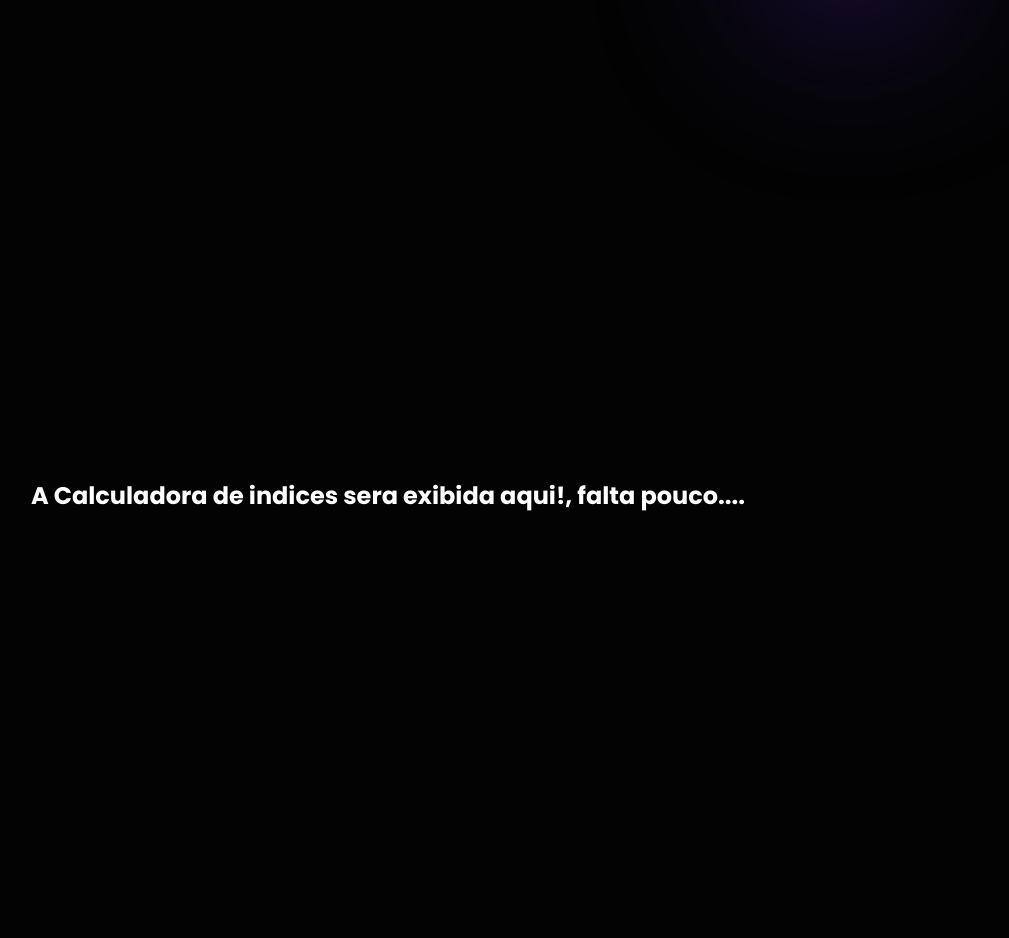
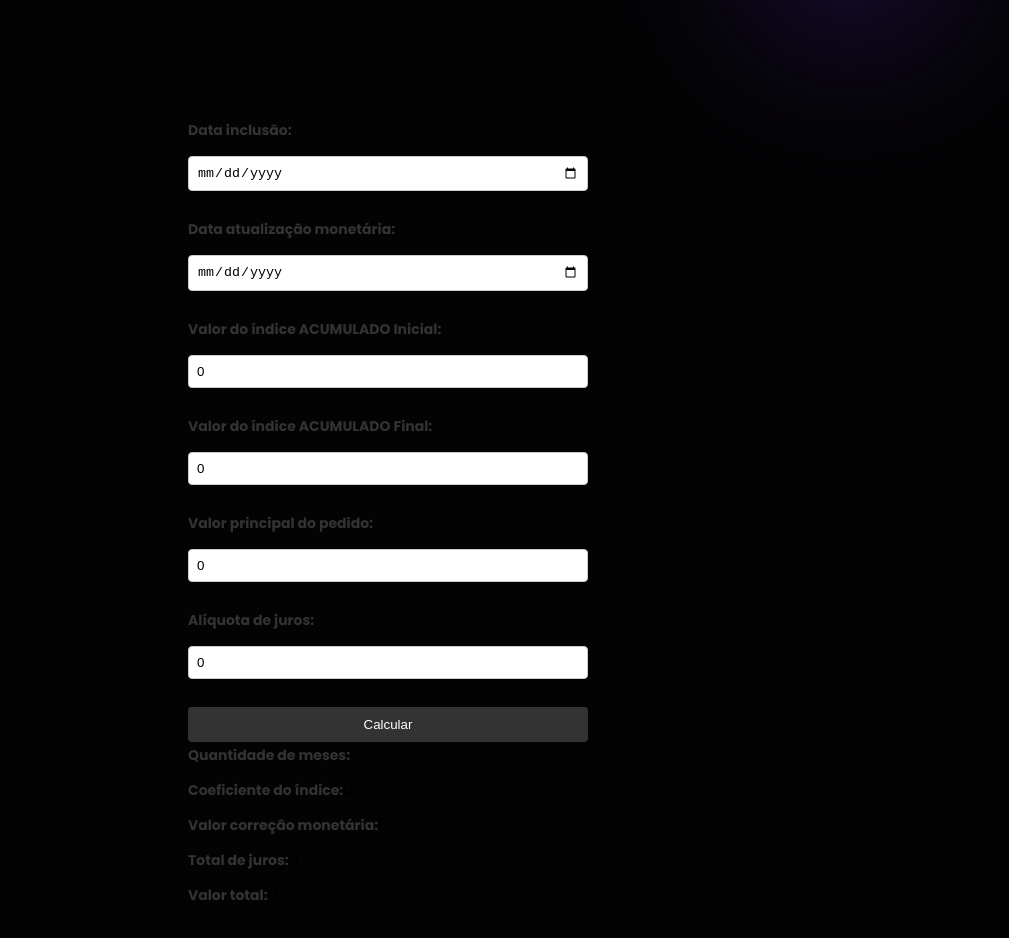
Before and after one commit to projetoschain/projeto-projuris-indices, a Next.js app: page / in a window 1280 px wide. Shown: the part 680-1618 px from the top of the page, without its empty margins (202-1211 px from the left). Built offline with nearby package versions, Linux system fonts and the light colour scheme.

Commit message:
aqaqaqaqa

```diff
--- a/src/components/templates/Calc/sections/Calc/index.tsx
+++ b/src/components/templates/Calc/sections/Calc/index.tsx
@@ -1,17 +1,119 @@
-
-import * as S from "../../styles";
-import * as IS from "./styles";
-
+import React, { useState } from 'react';
+import {
+  CalcContainer,
+  CalcForm,
+  CalcField,
+  CalcLabel,
+  CalcInput,
+  CalcButton,
+  CalcResult
+} from './styles';
 
 const Calc = () => {
+  const [dataInclusao, setDataInclusao] = useState('');
+  const [dataAtualizacao, setDataAtualizacao] = useState('');
+  const [indiceInicial, setIndiceInicial] = useState(0);
+  const [indiceFinal, setIndiceFinal] = useState(0);
+  const [valorPrincipal, setValorPrincipal] = useState(0);
+  const [aliquotaJuros, setAliquotaJuros] = useState(0);
+  const [quantidadeMeses, setQuantidadeMeses] = useState(0);
+  const [coeficienteIndice, setCoeficienteIndice] = useState(0);
+  const [valorCorrecao, setValorCorrecao] = useState(0);
+  const [totalJuros, setTotalJuros] = useState(0);
+  const [valorTotal, setValorTotal] = useState(0);
+
+  const handleCalculate = (e: React.FormEvent) => {
+    e.preventDefault();
+    // Lógica de cálculo aqui
+  };
+
   return (
-    <S.Section id="calc">
-      <IS.Container>
-        <S.H1>A Calculadora de indices sera exibida aqui!, falta pouco....</S.H1>
-        <IS.CardsArea>
-        </IS.CardsArea>
-      </IS.Container>
-    </S.Section>
+    <CalcContainer>
+      <CalcForm>
+        <CalcField>
+          <CalcLabel>Data inclusão:</CalcLabel>
+          <CalcInput
+            type="date"
+            value={dataInclusao}
+            onChange={(e) => setDataInclusao(e.target.value)}
+          />
+        </CalcField>
+
+        <CalcField>
+          <CalcLabel>Data atualização monetária:</CalcLabel>
+          <CalcInput
+            type="date"
+            value={dataAtualizacao}
+            onChange={(e) => setDataAtualizacao(e.target.value)}
+          />
+        </CalcField>
+
+        <CalcField>
+          <CalcLabel>Valor do índice ACUMULADO Inicial:</CalcLabel>
+          <CalcInput
+            type="number"
+            value={indiceInicial}
+            onChange={(e) => setIndiceInicial(parseFloat(e.target.value))}
+          />
+        </CalcField>
+
+        <CalcField>
+          <CalcLabel>Valor do índice ACUMULADO Final:</CalcLabel>
+          <CalcInput
+            type="number"
+            value={indiceFinal}
+            onChange={(e) => setIndiceFinal(parseFloat(e.target.value))}
+          />
+        </CalcField>
+
+        <CalcField>
+          <CalcLabel>Valor principal do pedido:</CalcLabel>
+          <CalcInput
+            type="number"
+            value={valorPrincipal}
+            onChange={(e) => setValorPrincipal(parseFloat(e.target.value))}
+          />
+        </CalcField>
+
+        <CalcField>
+          <CalcLabel>Alíquota de juros:</CalcLabel>
+          <CalcInput
+            type="number"
+            value={aliquotaJuros}
+            onChange={(e) => setAliquotaJuros(parseFloat(e.target.value))}
+          />
+        </CalcField>
+
+        <CalcButton onClick={handleCalculate}>Calcular</CalcButton>
+      </CalcForm>
+
+      <CalcResult>
+        <div>
+          <CalcLabel>Quantidade de meses:</CalcLabel>
+          <span>{quantidadeMeses}</span>
+        </div>
+
+        <div>
+          <CalcLabel>Coeficiente do índice:</CalcLabel>
+          <span>{coeficienteIndice}</span>
+        </div>
+
+        <div>
+          <CalcLabel>Valor correção monetária:</CalcLabel>
+          <span>{valorCorrecao}</span>
+        </div>
+
+        <div>
+          <CalcLabel>Total de juros:</CalcLabel>
+          <span>{totalJuros}</span>
+        </div>
+
+        <div>
+          <CalcLabel>Valor total:</CalcLabel>
+          <span>{valorTotal}</span>
+        </div>
+      </CalcResult>
+    </CalcContainer>
   );
 };
 
--- a/src/components/templates/Calc/sections/Calc/styles.ts
+++ b/src/components/templates/Calc/sections/Calc/styles.ts
@@ -49,3 +49,56 @@ export const CurrentBalance = styled.div`
   padding: 10px;
   border-radius: 10px;
 `;
+
+export const CalcContainer = styled.div`
+  /* Estilos para o container da calculadora */
+  max-width: 400px;
+  margin: 0 auto;
+`;
+
+export const CalcForm = styled.form`
+  /* Estilos para o formulário da calculadora */
+  display: flex;
+  flex-direction: column;
+  gap: 20px;
+`;
+
+export const CalcField = styled.div`
+  /* Estilos para cada campo da calculadora */
+  display: flex;
+  flex-direction: column;
+  gap: 10px;
+`;
+
+export const CalcLabel = styled.label`
+  color: #333;
+  font-size: 14px;
+  font-weight: bold;
+  margin-bottom: 5px;
+`;
+
+export const CalcInput = styled.input`
+  /* Estilos para os inputs */
+  width: 100%;
+  padding: 8px;
+  border: 1px solid #ccc;
+  border-radius: 4px;
+  margin-bottom: 8px;
+`;
+
+export const CalcButton = styled.button`
+  /* Estilos para o botão de cálculo */
+  padding: 10px 20px;
+  background-color: #333;
+  color: #fff;
+  border: none;
+  border-radius: 4px;
+  cursor: pointer;
+`;
+
+export const CalcResult = styled.div`
+  /* Estilos para exibir os resultados */
+  display: flex;
+  flex-direction: column;
+  gap: 10px;
+`;
```
